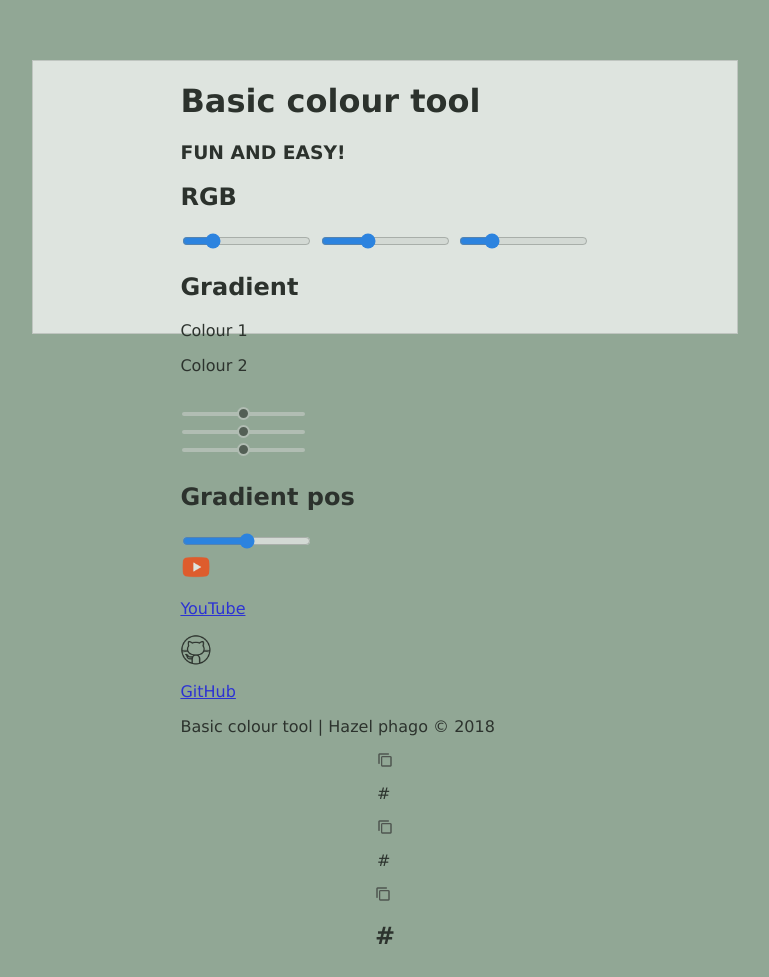
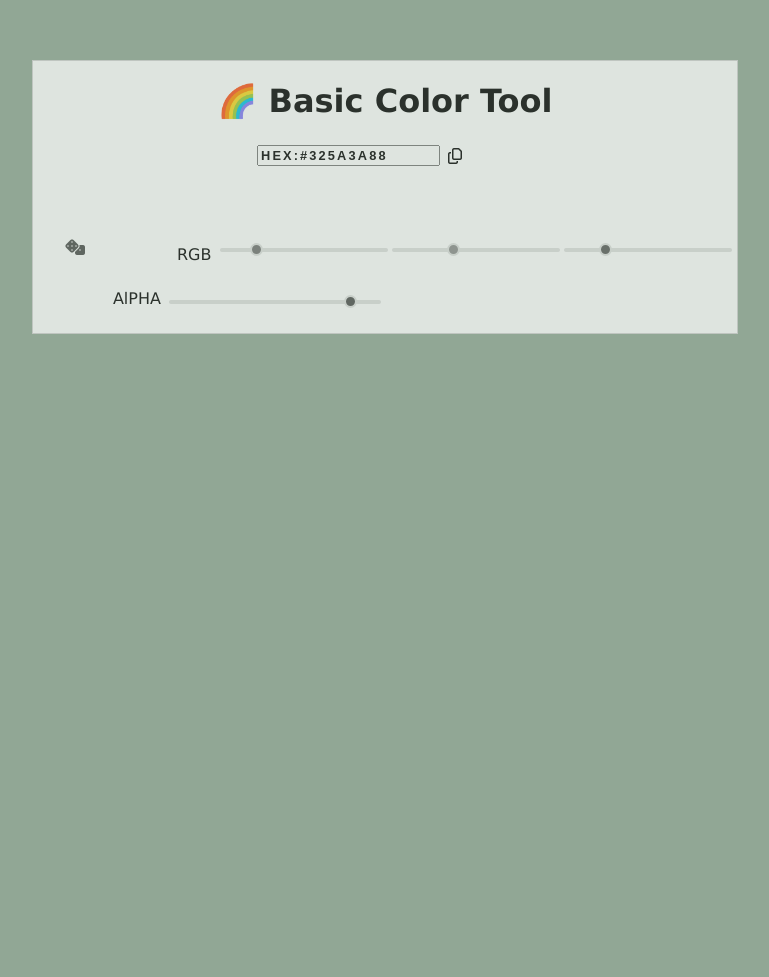
Before and after one commit to Hayzie/BasicColorTool, a plain HTML site: page index.html in a window 1280 px wide. Shown: the part 148-1125 px from the top of the page, without its empty margins (255-1024 px from the left). After the commit the page ends 800 px from the top, so only its background shows below. Drawn offline with Linux system fonts and the light colour scheme.

Commit message:
Update index.html

```diff
--- a/index.html
+++ b/index.html
@@ -6,122 +6,54 @@
     </title>
     <link rel="stylesheet" type="text/css" href="css/main.css">
     <link href="https://fonts.googleapis.com/css?family=Open+Sans|Roboto|Roboto+Mono" rel="stylesheet">
-    <script src="scripts/main.js"></script>
+    <script src="https://kit.fontawesome.com/cf737a6151.js" crossorigin="anonymous"></script>
+
 </head>
 
 <body onload="initialise()">
 
 
-<div id="main-div">
+    <div id="main-div">
 
-    <div id="side-panel">
-
-        <div id="header">
-            <h1>Basic colour tool</h1>
-            <h3>FUN AND EASY!</h3>
+        <div class="Header">
+            <h1>🌈 Basic Color Tool</h1>
         </div>
 
-        <div id="menu">
+        <div class="hex-viewer">
 
-            <div class="menu-div" id="sub-menu-1">
-                <h2>RGB</h2>
-
-                <div id="rgb-controls">
-
-                    <input type="range" class="slider" id="red" min="0" max="255" oninput="changeBg()">
-                    <input type="range" class="slider" id="green" min="0" max="255" oninput="changeBg()">
-                    <input type="range" class="slider" id="blue" min="0" max="255" oninput="changeBg()">
+            <div class="hex-inner-box">
+                <div class="hex-text">
+                    <input type="text" value="Basic Color Tool" id="hex" class="hex">
+                </div>
+                <div class="copy-text" onmouseout="outFunc()">
+                    <i id="copy-icon" class="far fa-copy">
+                        <span class="copy-tooltiptext" id="mytoolTip">Copy</span>
+                    </i>
+                </div>
+            </div>
+        </div>
+        <div class="color-controls">
+            <div class="controls-box">
+                <div id="dice-box" class="dice-container">
+                    <i id="dice" class="fas fa-dice"></i>
+                    <span class="tooltiptext">Shuffle</span>
+                </div>
+                <div class="rgb-controls">
+                    <span class="control-text">RGB</span>
+                    <input type="range" class="slider-small" id="red" min="0" max="255" oninput="changeBg()"><br />
+                    <input type="range" class="slider-small" id="green" min="0" max="255" oninput="changeBg()"><br />
+                    <input type="range" class="slider-small" id="blue" min="" max="255" oninput="changeBg()">
 
                 </div>
+            </div>
+            <div class="alpha-box">
+                <span class="control-text">AlPHA</span>
+                <input type="range" class="slider-small" id="alpha" min="1" max="255" oninput="changeBg()">
 
             </div>
-
-            <div class="menu-div" id="sub-menu-2">
-                <h2>Gradient</h2>
-
-                <div id="gradient-controls">
-
-
-                    <div class="gradient-container">
-                        <p class="identifier">Colour 1</p>
-                        <div value="#e66465" class="gradient" id="color_1" onclick="switchColor(this.id)"></div>
-                    </div>
-
-                    <div class="gradient-container">
-                        <p class="identifier">Colour 2</p>
-                        <div value="#9198e5" class="gradient" id="color_2" onclick="switchColor(this.id)"></div>
-                    </div>
-
-                </div>
-
-
-                <br />
-                <div class="rgb-controls-small">
-
-                    <input type="range" class="slider-small" id="red_small" min="1" max="255" oninput="changeGradient()"><br />
-                    <input type="range" class="slider-small" id="green_small" min="1" max="255" oninput="changeGradient()"><br />
-                    <input type="range" class="slider-small" id="blue_small" min="1" max="255" oninput="changeGradient()">
-
-                </div>
-
-                <div id="gradient-pos-div">
-                    <h2>Gradient pos</h2>
-                        <p id="gradient-pos-percentage"></p>
-                        <input type="range" class="slider" id="grdientX-pos-slider" min="1" max="100" oninput="gradient()">
-                </div>
-
-
-            </div>
-
         </div>
-
-        <div id="about-div">
-                <div class="picBox">
-                        <a href="https://www.youtube.com/channel/UCDtrZ1tQJrnA2OURzPnmNig"target="_blank">
-                        <img src="images/icons8-play-button-50.png" width="32" height="32">
-                        <p>YouTube</p>
-                       </a>
-                    </div>
-
-
-                       <div class="picBox">
-                           <a href="https://github.com/Hayzie/BasicColorTool.git" target="_blank">
-                              <img src="images/icons8-github-50.png" width="32" height="32">
-                              <p>GitHub</p>
-                          </a>
-                          </div>
-            <p>Basic colour tool | Hazel phago &copy; 2018</p>
-        </div>
-
     </div>
-
-    <div class="labels" id="rgb-hex">
-
-        <img class="copyIcon" src="images/icons8-copy-24.png" width="16" height="16" onclick="copyToclipBoard('hex_color')">
-
-        <p class="hex-label" id="hex_color">#</p>
-
-    </div>
-
-    <div class="labels" id="gradient-hex-1">
-
-        <img class="copyIcon" src="images/icons8-copy-24.png" width="16" height="16" onclick="copyToclipBoard('hex_color_1')">
-        <p class="hex-label" id="hex_color_1">#</p>
-    </div>
-
-    <div class="labels" id="gradient-hex-2">
-
-        <img class="copyIcon" src="images/icons8-copy-24.png" width="16" height="16" onclick="copyToclipBoard('hex_color_2')">
-        <h2 class="hex-label" id="hex_color_2">#</p>
-    </div>
-
-
-    <canvas id="canvas"></canvas>
-
-
-
-    <input type="text" id="copyText">
-</div>
+    <script src="scripts/main.js"></script>
 </body>
 
 </html>
```
